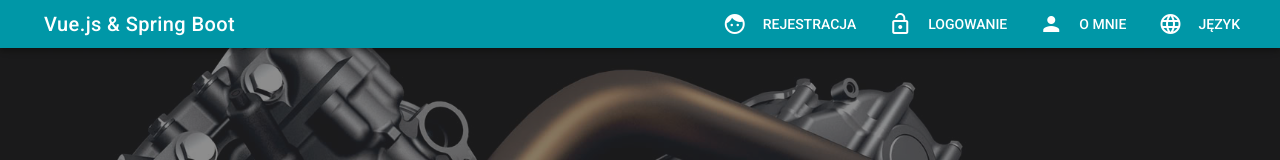
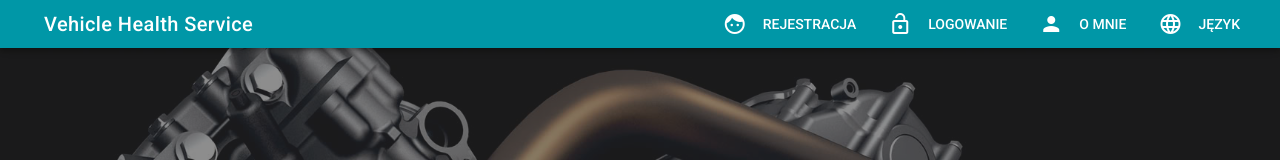
Before and after one commit to patrykgrudzien/vehicle-health-service, a Vue app in the folder frontend/: page / in a window 1280 px wide. Shown: the top 160 px of the page. Built offline with nearby package versions, Linux system fonts and the light colour scheme; a web font is replaced by a local one.

Commit message:
Updated app name.

```diff
--- a/frontend/index.html
+++ b/frontend/index.html
@@ -5,7 +5,7 @@
     <link href='http://fonts.googleapis.com/css?family=Arsenal&subset=latin,latin-ext' rel='stylesheet' type='text/css'>
     <meta charset="utf-8">
     <meta name="viewport" content="width=device-width,initial-scale=1.0">
-    <title>Vue.js & Spring Boot</title>
+    <title>Vehicle Health Service</title>
   </head>
   <body>
     <div id="app"></div>
--- a/frontend/src/lang/en.json
+++ b/frontend/src/lang/en.json
@@ -6,7 +6,7 @@
   "language-menu-button": "Language",
   "language-title-polish": "Polish",
   "language-title-english": "English",
-  "place-for-app-title": "Vue.js & Spring Boot",
+  "place-for-app-title": "Vehicle Health Service",
   "first-name-label": "Your First Name",
   "last-name-label": "Your Last Name",
   "email-label": "Your email",
--- a/frontend/src/lang/pl.json
+++ b/frontend/src/lang/pl.json
@@ -6,7 +6,7 @@
   "language-menu-button": "Język",
   "language-title-polish": "Polski",
   "language-title-english": "Angielski",
-  "place-for-app-title": "Vue.js & Spring Boot",
+  "place-for-app-title": "Vehicle Health Service",
   "first-name-label": "Twoje imię",
   "last-name-label": "Twoje nazwisko",
   "email-label": "Twój email",
```
